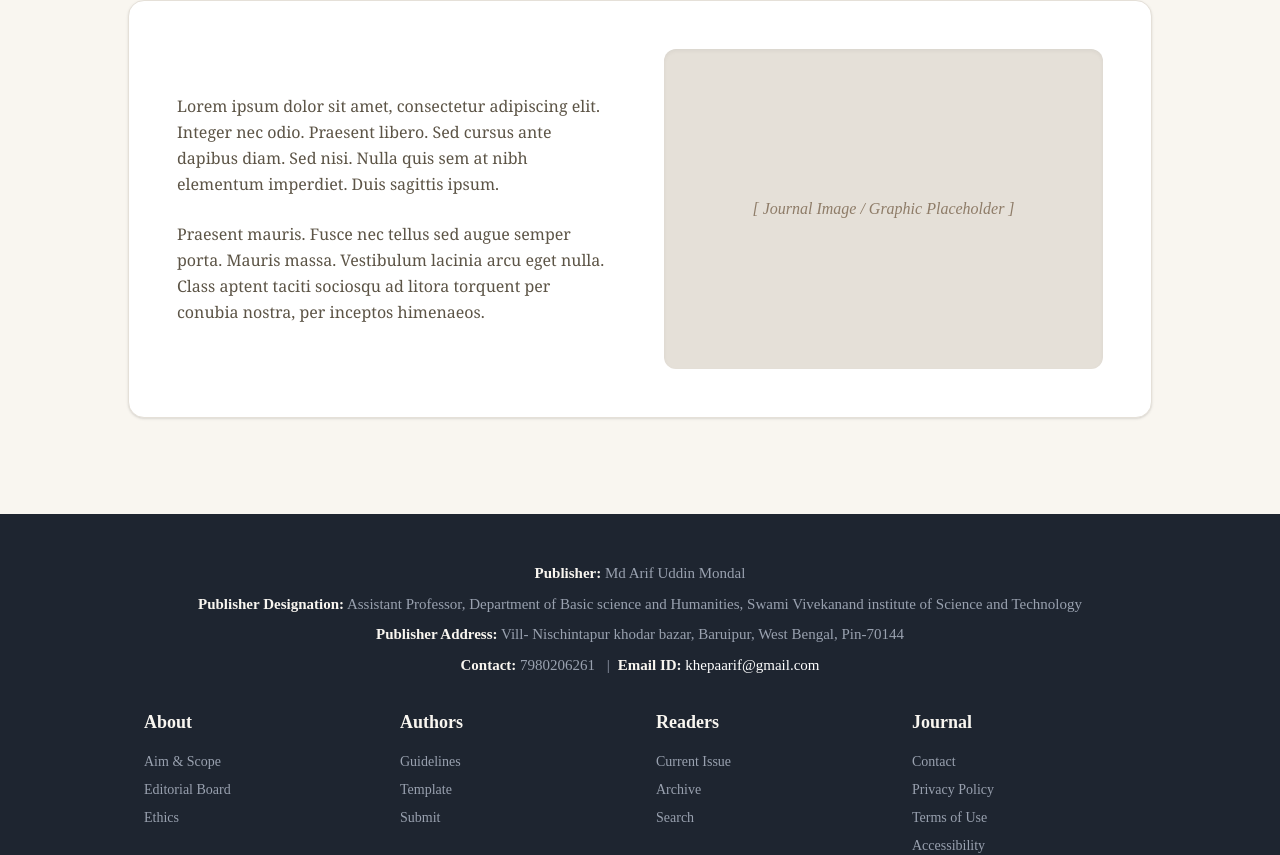
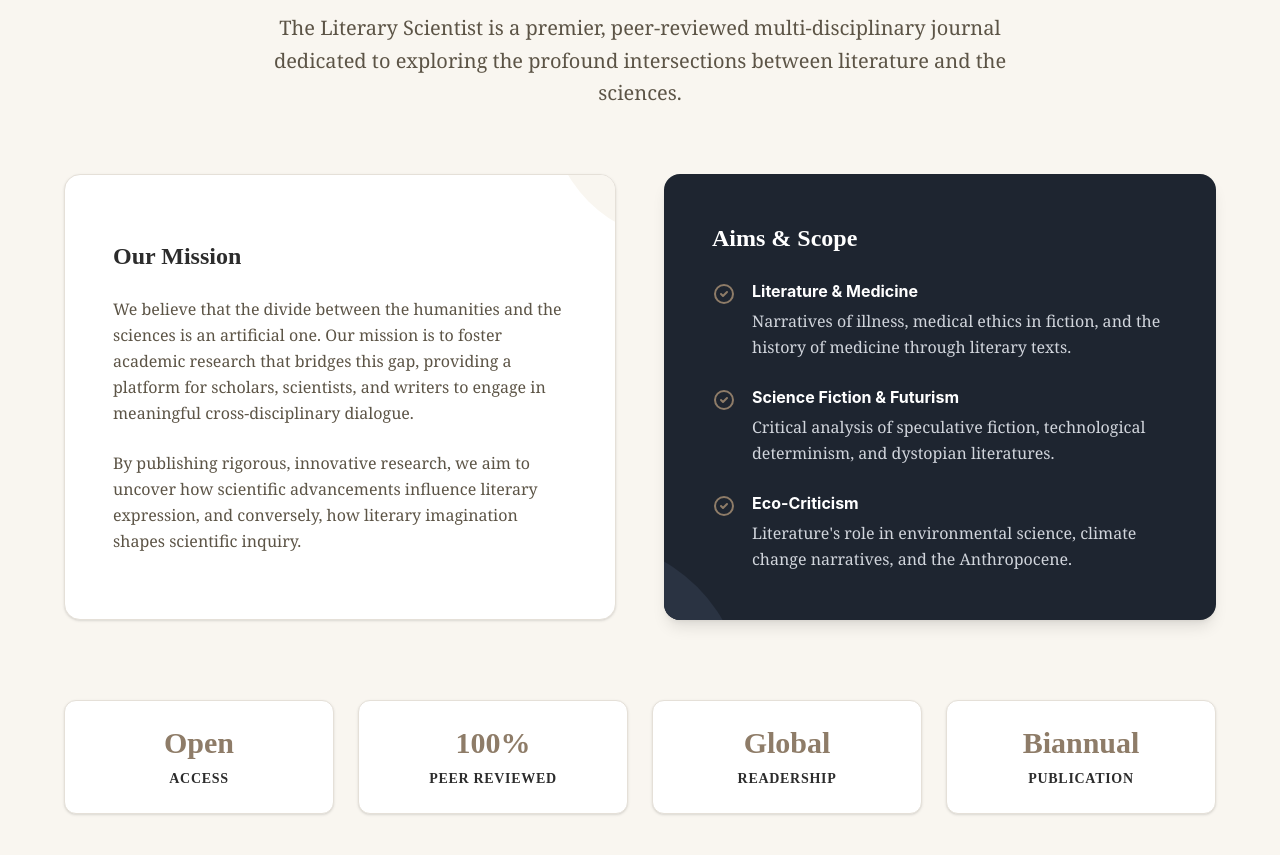
Before and after one commit to juinpiyada-coder/ojs, a React (Vite) app: page /about in a window 1280 px wide. Shown: the part 290-1145 px from the top of the page. Built offline with nearby package versions, Linux system fonts and the light colour scheme.

Commit message:
new update

```diff
--- a/src/components/Header.jsx
+++ b/src/components/Header.jsx
@@ -168,10 +168,10 @@ const Header = () => {
 
             {/* About Dropdown */}
             <div className="relative group cursor-pointer py-2">
-              <span className="text-[#5C5446] hover:text-[#2C2C2C] transition-colors font-semibold text-[0.95rem] flex items-center">
+              <Link to="/about" className="text-[#5C5446] hover:text-[#2C2C2C] transition-colors font-semibold text-[0.95rem] flex items-center">
                 About
                 <svg className="w-4 h-4 ml-1" fill="none" stroke="currentColor" viewBox="0 0 24 24"><path strokeLinecap="round" strokeLinejoin="round" strokeWidth="2" d="M19 9l-7 7-7-7"></path></svg>
-              </span>
+              </Link>
               <div className="absolute left-0 mt-2 w-52 bg-white border border-[#E5E0D8] rounded shadow-lg opacity-0 invisible group-hover:opacity-100 group-hover:visible transition-all duration-200 z-50">
                 <Link to="/about" className="block px-4 py-2 text-sm text-[#5C5446] hover:bg-[#F9F6F0] hover:text-[#2C2C2C]">Aim & Scope</Link>
                 <Link to="/editorial-board" className="block px-4 py-2 text-sm text-[#5C5446] hover:bg-[#F9F6F0] hover:text-[#2C2C2C]">Editorial Board</Link>
--- a/src/pages/About.jsx
+++ b/src/pages/About.jsx
@@ -2,25 +2,73 @@ import React from 'react';
 
 const About = () => {
   return (
-    <div className="flex-grow bg-[#F9F6F0] py-24 px-4">
-      <div className="max-w-5xl mx-auto">
-        <div className="flex items-center mb-10">
-          <h2 className="text-4xl font-bold text-[#2C2C2C]">About Us</h2>
-          <div className="ml-6 flex-grow h-px bg-[#E5E0D8]"></div>
+    <div className="flex-grow bg-[#F9F6F0] py-20 px-4">
+      <div className="max-w-6xl mx-auto">
+
+        {/* Header Section */}
+        <div className="text-center mb-16">
+          <h1 className="text-4xl md:text-5xl font-extrabold text-[#2C2C2C] mb-6 tracking-tight">About The Journal</h1>
+          <div className="w-24 h-1 bg-[#8E7C68] mx-auto rounded-full mb-8"></div>
+          <p className="text-lg md:text-xl text-[#5C5446] max-w-3xl mx-auto font-serif leading-relaxed">
+            The Literary Scientist is a premier, peer-reviewed multi-disciplinary journal dedicated to exploring the profound intersections between literature and the sciences.
+          </p>
         </div>
-        <div className="grid grid-cols-1 md:grid-cols-2 gap-12 items-center bg-white p-12 rounded-2xl shadow-sm border border-[#E5E0D8]">
-          <div className="prose prose-lg text-[#5C5446] font-serif">
-            <p className="mb-6 leading-relaxed">
-              Lorem ipsum dolor sit amet, consectetur adipiscing elit. Integer nec odio. Praesent libero. Sed cursus ante dapibus diam. Sed nisi. Nulla quis sem at nibh elementum imperdiet. Duis sagittis ipsum.
-            </p>
-            <p className="leading-relaxed">
-              Praesent mauris. Fusce nec tellus sed augue semper porta. Mauris massa. Vestibulum lacinia arcu eget nulla. Class aptent taciti sociosqu ad litora torquent per conubia nostra, per inceptos himenaeos.
-            </p>
+
+        {/* Main Content Grid */}
+        <div className="grid grid-cols-1 lg:grid-cols-2 gap-12 items-stretch mb-20">
+          <div className="bg-white p-10 md:p-12 rounded-2xl shadow-sm border border-[#E5E0D8] flex flex-col justify-center relative overflow-hidden group">
+            <div className="absolute top-0 right-0 w-32 h-32 bg-[#F9F6F0] rounded-bl-full -mr-16 -mt-16 transition-transform group-hover:scale-110"></div>
+            <h2 className="text-2xl font-bold text-[#2C2C2C] mb-6 relative z-10">Our Mission</h2>
+            <div className="prose prose-lg text-[#5C5446] font-serif relative z-10">
+              <p className="mb-6 leading-relaxed">
+                We believe that the divide between the humanities and the sciences is an artificial one. Our mission is to foster academic research that bridges this gap, providing a platform for scholars, scientists, and writers to engage in meaningful cross-disciplinary dialogue.
+              </p>
+              <p className="leading-relaxed">
+                By publishing rigorous, innovative research, we aim to uncover how scientific advancements influence literary expression, and conversely, how literary imagination shapes scientific inquiry.
+              </p>
+            </div>
           </div>
-          <div className="bg-[#E5E0D8] h-80 rounded-xl shadow-inner flex items-center justify-center text-[#8E7C68] italic">
-             [ Journal Image / Graphic Placeholder ]
+
+          <div className="bg-[#1E2530] p-10 md:p-12 rounded-2xl shadow-lg flex flex-col justify-center text-white relative overflow-hidden group">
+             <div className="absolute bottom-0 left-0 w-40 h-40 bg-[#2A3342] rounded-tr-full -ml-20 -mb-20 transition-transform group-hover:scale-110"></div>
+             <h2 className="text-2xl font-bold text-white mb-6 relative z-10">Aims & Scope</h2>
+             <ul className="space-y-6 relative z-10 font-serif">
+               <li className="flex items-start">
+                 <svg className="w-6 h-6 text-[#8E7C68] mr-4 flex-shrink-0 mt-1" fill="none" stroke="currentColor" viewBox="0 0 24 24"><path strokeLinecap="round" strokeLinejoin="round" strokeWidth="2" d="M9 12l2 2 4-4m6 2a9 9 0 11-18 0 9 9 0 0118 0z"></path></svg>
+                 <span className="text-gray-300 leading-relaxed"><strong className="text-white font-sans block mb-1">Literature & Medicine</strong> Narratives of illness, medical ethics in fiction, and the history of medicine through literary texts.</span>
+               </li>
+               <li className="flex items-start">
+                 <svg className="w-6 h-6 text-[#8E7C68] mr-4 flex-shrink-0 mt-1" fill="none" stroke="currentColor" viewBox="0 0 24 24"><path strokeLinecap="round" strokeLinejoin="round" strokeWidth="2" d="M9 12l2 2 4-4m6 2a9 9 0 11-18 0 9 9 0 0118 0z"></path></svg>
+                 <span className="text-gray-300 leading-relaxed"><strong className="text-white font-sans block mb-1">Science Fiction & Futurism</strong> Critical analysis of speculative fiction, technological determinism, and dystopian literatures.</span>
+               </li>
+               <li className="flex items-start">
+                 <svg className="w-6 h-6 text-[#8E7C68] mr-4 flex-shrink-0 mt-1" fill="none" stroke="currentColor" viewBox="0 0 24 24"><path strokeLinecap="round" strokeLinejoin="round" strokeWidth="2" d="M9 12l2 2 4-4m6 2a9 9 0 11-18 0 9 9 0 0118 0z"></path></svg>
+                 <span className="text-gray-300 leading-relaxed"><strong className="text-white font-sans block mb-1">Eco-Criticism</strong> Literature's role in environmental science, climate change narratives, and the Anthropocene.</span>
+               </li>
+             </ul>
           </div>
         </div>
+
+        {/* Stats / Info Section */}
+        <div className="grid grid-cols-2 md:grid-cols-4 gap-6 text-center">
+          <div className="bg-white p-6 rounded-xl shadow-sm border border-[#E5E0D8]">
+            <div className="text-3xl font-bold text-[#8E7C68] mb-2">Open</div>
+            <div className="text-sm font-semibold text-[#2C2C2C] uppercase tracking-wider">Access</div>
+          </div>
+          <div className="bg-white p-6 rounded-xl shadow-sm border border-[#E5E0D8]">
+            <div className="text-3xl font-bold text-[#8E7C68] mb-2">100%</div>
+            <div className="text-sm font-semibold text-[#2C2C2C] uppercase tracking-wider">Peer Reviewed</div>
+          </div>
+          <div className="bg-white p-6 rounded-xl shadow-sm border border-[#E5E0D8]">
+            <div className="text-3xl font-bold text-[#8E7C68] mb-2">Global</div>
+            <div className="text-sm font-semibold text-[#2C2C2C] uppercase tracking-wider">Readership</div>
+          </div>
+          <div className="bg-white p-6 rounded-xl shadow-sm border border-[#E5E0D8]">
+            <div className="text-3xl font-bold text-[#8E7C68] mb-2">Biannual</div>
+            <div className="text-sm font-semibold text-[#2C2C2C] uppercase tracking-wider">Publication</div>
+          </div>
+        </div>
+
       </div>
     </div>
   );
```
